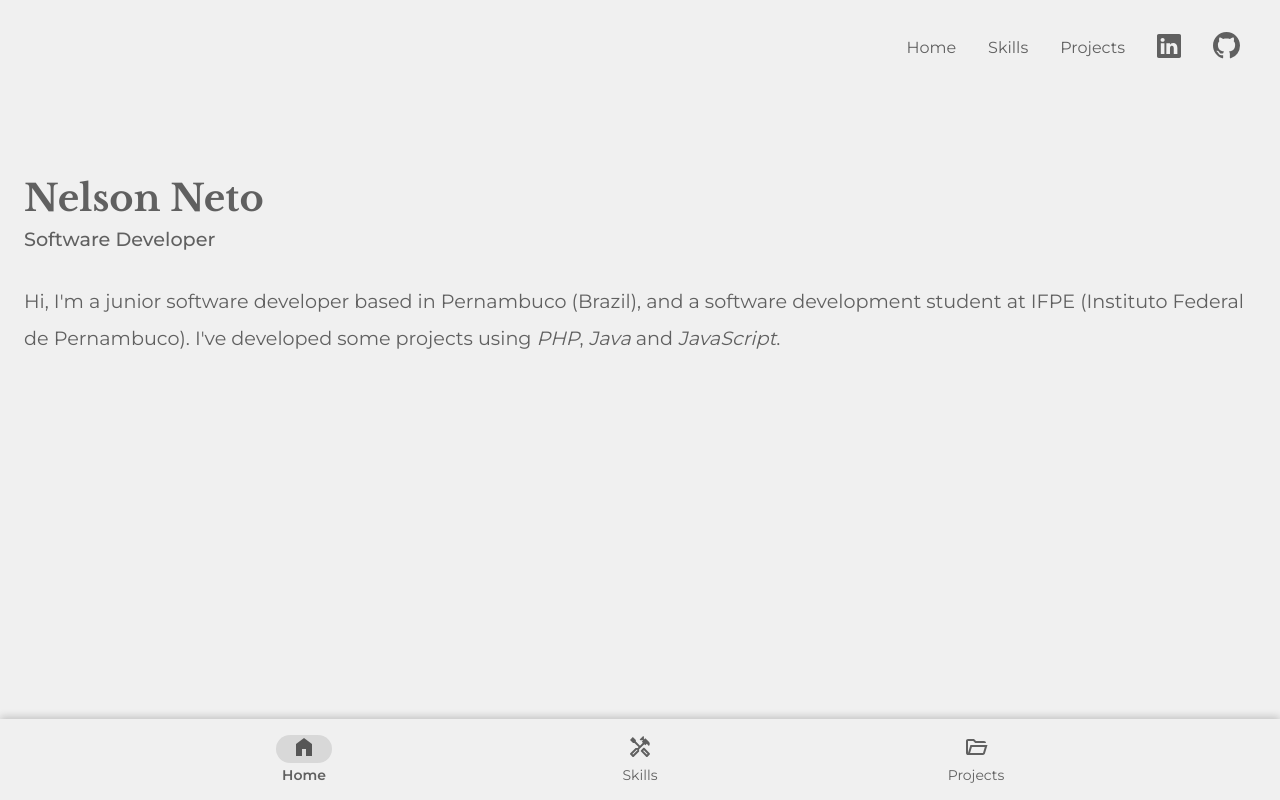
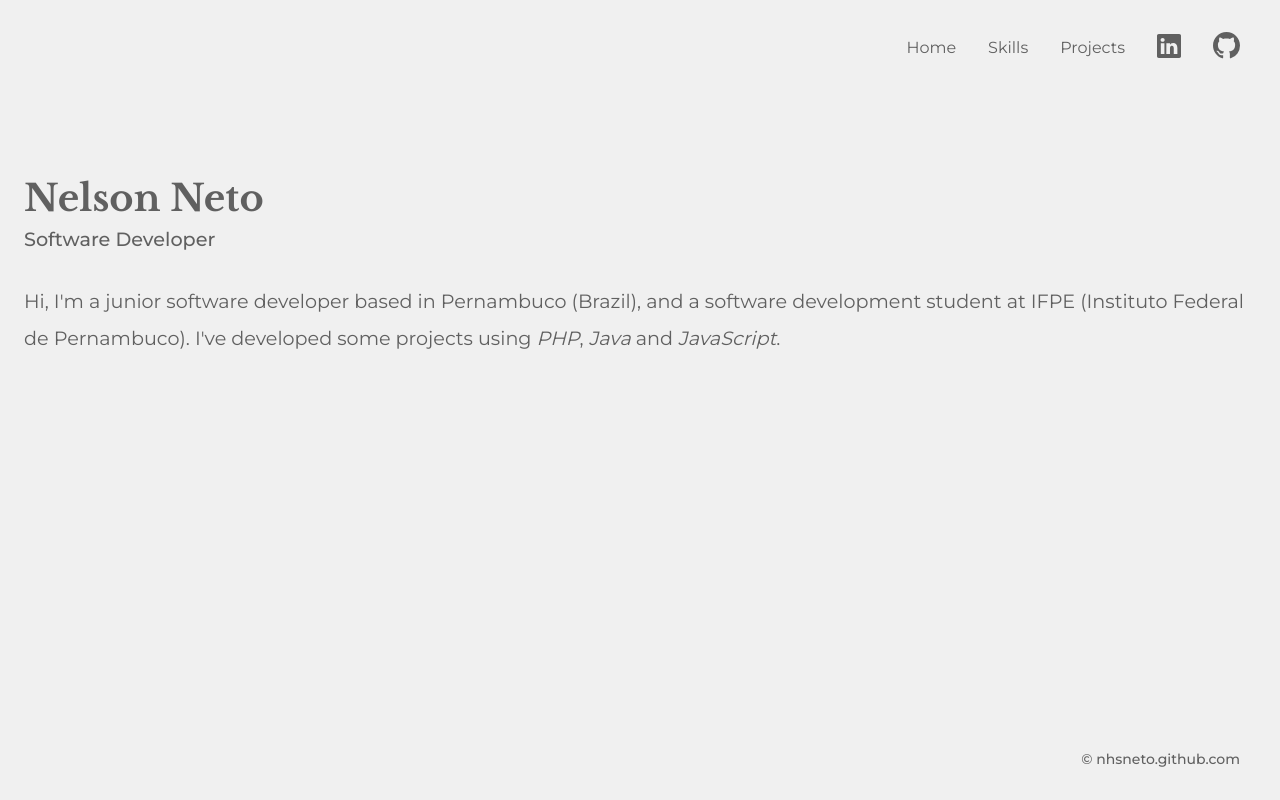
Before and after one commit to nhsneto/portfolio, a Next.js app: page / in a window 1280 px wide. Built offline with nearby package versions, Linux system fonts and the light colour scheme.

Commit message:
Hide bottom navigation and show the footer when the screen is 1024px wide

```diff
--- a/app/components/BottomNav.module.css
+++ b/app/components/BottomNav.module.css
@@ -14,3 +14,9 @@
   justify-content: space-evenly;
   color: var(--gray);
 }
+
+@media (min-width: 1024px) {
+  .bottomNav {
+    display: none;
+  }
+}
--- a/app/components/Layout.module.css
+++ b/app/components/Layout.module.css
@@ -1,5 +1,28 @@
 .container {
+  max-width: 1280px;
   height: 100%;
   display: flex;
   flex-direction: column;
 }
+
+.footer {
+  display: none;
+}
+
+@media (min-width: 768px) {
+  .footer {
+    display: block;
+    margin: auto 2.5rem 0;
+    padding: 2rem 0;
+    font-size: 0.875rem;
+    text-align: right;
+    font-weight: 500;
+    color: var(--gray);
+  }
+}
+
+@media (min-width: 1280px) {
+  .container {
+    margin: 0 auto;
+  }
+}
--- a/app/components/Layout.tsx
+++ b/app/components/Layout.tsx
@@ -2,6 +2,7 @@ import { ReactNode } from "react";
 import Navbar from "@/app/components/Navbar";
 import BottomNav from "@/app/components/BottomNav";
 import styles from "./Layout.module.css";
+import { montserrat } from "@/app/fonts";
 
 type Props = {
   children?: ReactNode;
@@ -13,6 +14,9 @@ export default function Layout({ children }: Props) {
       <Navbar />
       <main>{children}</main>
       <BottomNav />
+      <footer className={`${styles.footer} ${montserrat.className}`}>
+        &copy; nhsneto.github.com
+      </footer>
     </div>
   );
 }
```
